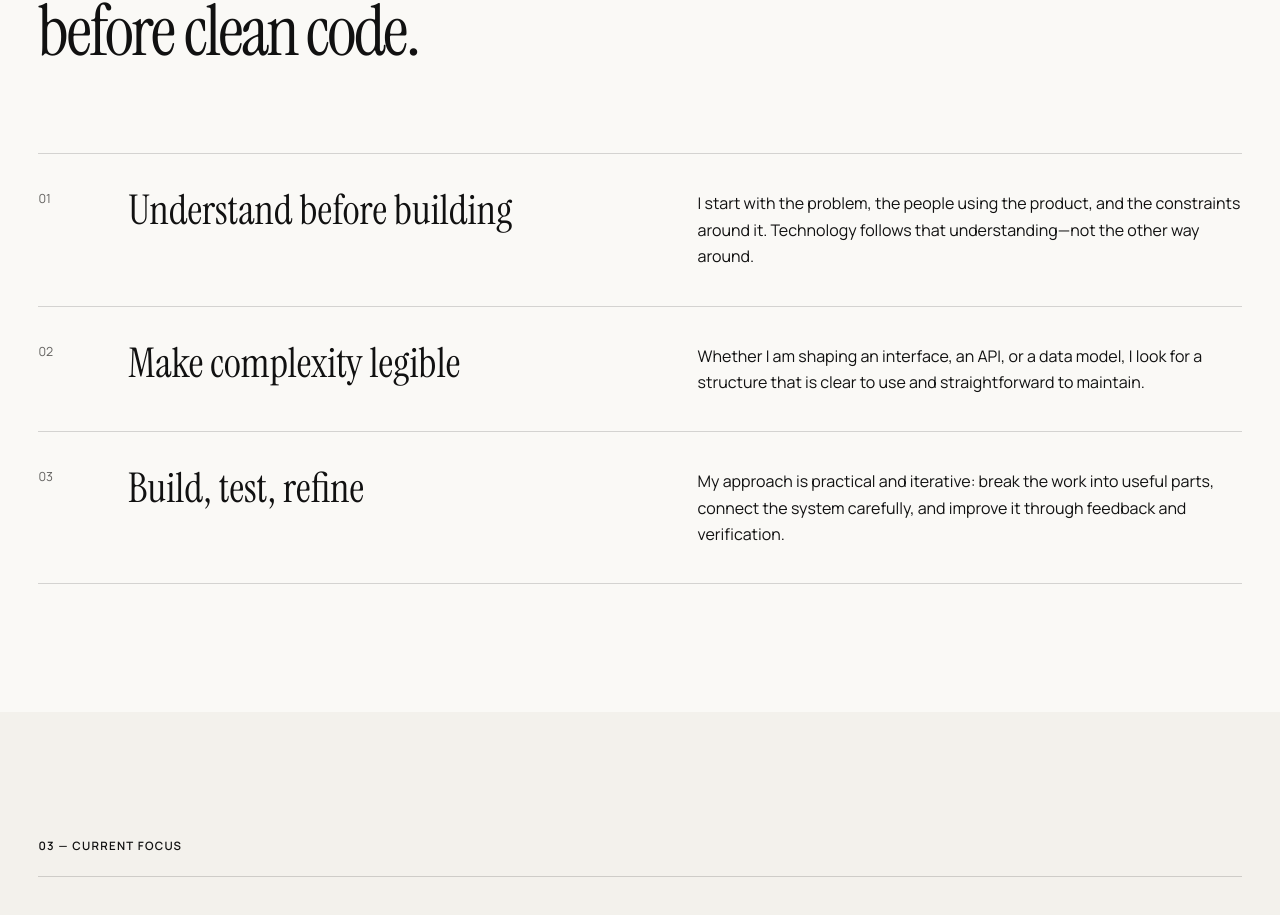
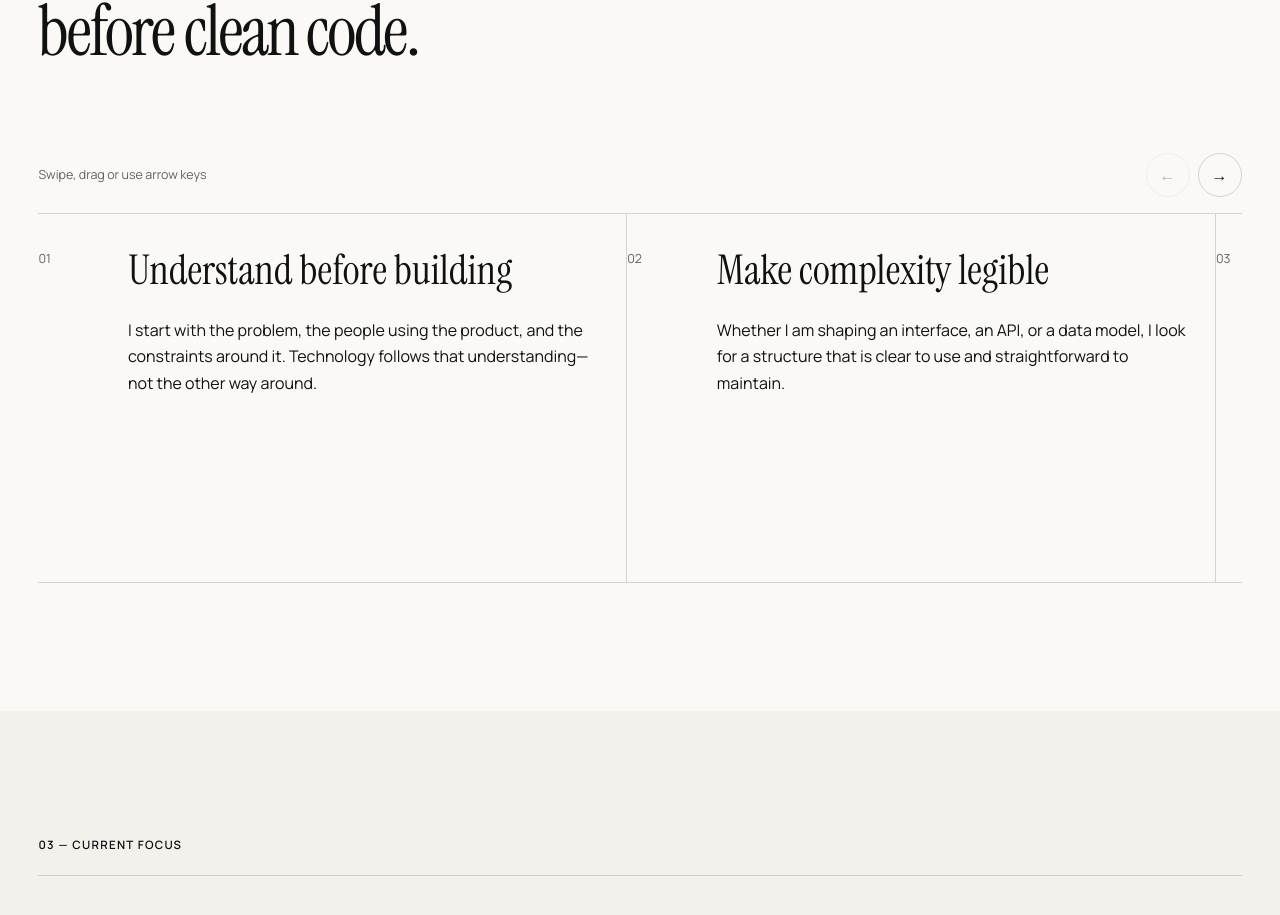
Before and after one commit to rishinck-hub/blog, a Next.js app in the folder next-portfolio/: page /about in a window 1280 px wide. Shown: the part 3234-4149 px from the top of the page. Built offline with nearby package versions, Linux system fonts and the light colour scheme.

Commit message:
feat: add accessible draggable philosophy strip

```diff
--- a/next-portfolio/src/app/about/about.css
+++ b/next-portfolio/src/app/about/about.css
@@ -19,10 +19,20 @@ body:has(.about-page) .editorial-header.menu-is-open{color:var(--inverse-foregro
 .about-bio__actions{display:flex;flex-wrap:wrap;gap:1.5rem;margin-top:1rem}
 .about-philosophy{background:var(--background-pure)}
 .about-philosophy__title{max-width:12ch;margin:clamp(3rem,7vw,7rem) 0}
-.about-principles{border-top:1px solid var(--line)}
-.about-principle{display:grid;grid-template-columns:4rem minmax(15rem,1fr) minmax(18rem,1fr);gap:var(--grid-gap);align-items:start;padding-block:2.25rem;border-bottom:1px solid var(--line)}
+.draggable-strip{min-width:0}
+.draggable-strip__toolbar{display:flex;justify-content:space-between;align-items:center;padding-bottom:1rem}
+.draggable-strip__controls{display:flex;gap:.5rem}
+.draggable-strip__controls button{display:grid;width:2.75rem;height:2.75rem;place-items:center;border:1px solid var(--line);border-radius:50%;transition:background var(--duration-hover),color var(--duration-hover),opacity var(--duration-hover)}
+.draggable-strip__controls button:hover:not(:disabled),.draggable-strip__controls button:focus-visible{background:var(--foreground);color:var(--background-pure)}
+.draggable-strip__controls button:disabled{opacity:.3}
+.draggable-strip__viewport{overflow-x:auto;overscroll-behavior-inline:contain;scroll-behavior:smooth;scroll-snap-type:x mandatory;scrollbar-width:thin;scrollbar-color:var(--foreground) transparent;cursor:grab}
+.draggable-strip__viewport:is(.is-dragging,.is-gliding){scroll-behavior:auto;scroll-snap-type:none}
+.draggable-strip__viewport.is-dragging{cursor:grabbing;user-select:none}
+.draggable-strip__track{display:flex;width:max-content;min-width:100%;border-top:1px solid var(--line);border-bottom:1px solid var(--line)}
+.about-principle{display:grid;width:clamp(23rem,46vw,43rem);flex:none;grid-template-columns:4rem 1fr;gap:var(--grid-gap);align-content:start;min-height:23rem;padding:2.25rem var(--grid-gap) 3rem 0;border-right:1px solid var(--line);scroll-snap-align:start}
+.about-principle:last-child{border-right:0}
 .about-principle h3{font-family:var(--font-display);font-size:clamp(1.8rem,3.2vw,3.4rem);font-weight:400;line-height:1}
-.about-principle p{max-width:36rem}
+.about-principle p{grid-column:2;max-width:31rem;align-self:end}
 .about-focus__grid{display:grid;grid-template-columns:repeat(12,minmax(0,1fr));gap:var(--grid-gap);padding-top:clamp(3rem,7vw,7rem)}
 .about-focus__grid h2{grid-column:1/7;max-width:11ch}
 .about-focus__copy{grid-column:8/-1;display:grid;gap:1.5rem;padding-top:1rem}
@@ -39,5 +49,7 @@ body:has(.about-page) .editorial-header.menu-is-open{color:var(--inverse-foregro
 .about-close__inner{display:flex;min-height:80svh;flex-direction:column;justify-content:center;align-items:flex-start;padding-block:6rem}
 .about-close h2{margin:clamp(2rem,5vw,5rem) 0;font-family:var(--font-display);font-size:clamp(3.8rem,9vw,9rem);font-weight:400;letter-spacing:-.05em;line-height:.82;text-transform:uppercase}
 .about-close__inner>div{display:flex;flex-wrap:wrap;gap:1.5rem 2.5rem}
-@media(max-width:800px){.about-hero__title{grid-column:1/-1}.about-hero__intro{grid-column:5/-1}.about-portrait__image,.about-portrait__caption{width:92%}.about-bio__content h2{grid-column:1/8}.about-bio__copy{grid-column:7/-1}.about-principle{grid-template-columns:3rem 1fr}.about-principle p{grid-column:2}.about-focus__grid h2{grid-column:1/8}.about-focus__copy{grid-column:7/-1}.about-stack{grid-template-columns:repeat(3,minmax(0,1fr))}.about-creative__title{grid-column:1/-1}.about-creative__copy{grid-column:5/-1}}
-@media(max-width:560px){.about-hero{min-height:82svh}.about-hero__top{gap:1rem}.about-hero__intro{grid-column:1/-1}.about-hero__counter{display:none}.about-portrait__image,.about-portrait__caption{width:100%}.about-portrait__image{height:68svh}.about-bio__content,.about-focus__grid{grid-template-columns:1fr}.about-bio__content h2,.about-bio__copy,.about-focus__grid h2,.about-focus__copy{grid-column:1}.about-bio__copy{padding-top:1rem}.about-principle{grid-template-columns:2rem 1fr}.about-stack{grid-column:1;grid-template-columns:repeat(2,minmax(0,1fr))}.about-stack>span{min-height:6.5rem}.about-creative__grid{grid-template-columns:1fr}.about-creative__title,.about-creative__copy,.about-creative__words,.about-creative .about-section-label{grid-column:1}.about-creative__words{gap:1rem}.about-close{min-height:72svh}.about-close__inner{min-height:72svh}}
+@media(max-width:800px){.about-hero__title{grid-column:1/-1}.about-hero__intro{grid-column:5/-1}.about-portrait__image,.about-portrait__caption{width:92%}.about-bio__content h2{grid-column:1/8}.about-bio__copy{grid-column:7/-1}.about-principle{width:min(78vw,36rem);grid-template-columns:3rem 1fr}.about-principle p{grid-column:2}.about-focus__grid h2{grid-column:1/8}.about-focus__copy{grid-column:7/-1}.about-stack{grid-template-columns:repeat(3,minmax(0,1fr))}.about-creative__title{grid-column:1/-1}.about-creative__copy{grid-column:5/-1}}
+@media(max-width:560px){.about-hero{min-height:82svh}.about-hero__top{gap:1rem}.about-hero__intro{grid-column:1/-1}.about-hero__counter{display:none}.about-portrait__image,.about-portrait__caption{width:100%}.about-portrait__image{height:68svh}.about-bio__content,.about-focus__grid{grid-template-columns:1fr}.about-bio__content h2,.about-bio__copy,.about-focus__grid h2,.about-focus__copy{grid-column:1}.about-bio__copy{padding-top:1rem}.draggable-strip__toolbar{align-items:flex-start}.draggable-strip__toolbar>span{max-width:12rem}.about-principle{width:86vw;min-height:21rem;grid-template-columns:2rem 1fr;padding-right:1rem}.about-stack{grid-column:1;grid-template-columns:repeat(2,minmax(0,1fr))}.about-stack>span{min-height:6.5rem}.about-creative__grid{grid-template-columns:1fr}.about-creative__title,.about-creative__copy,.about-creative__words,.about-creative .about-section-label{grid-column:1}.about-creative__words{gap:1rem}.about-close{min-height:72svh}.about-close__inner{min-height:72svh}}
+@media(prefers-reduced-motion:reduce){.draggable-strip__viewport{scroll-behavior:auto}.draggable-strip__controls button{transition:none}}
+@media(pointer:coarse){.draggable-strip__viewport{cursor:auto}}
--- a/next-portfolio/src/app/about/page.tsx
+++ b/next-portfolio/src/app/about/page.tsx
@@ -4,6 +4,7 @@ import Link from "next/link";
 import { RevealImage } from "@/components/animation/reveal-image";
 import { TextReveal } from "@/components/animation/text-reveal";
 import { AnimatedLink } from "@/components/ui/animated-link";
+import { DraggableStrip } from "@/components/ui/draggable-strip";
 import { siteConfig, technologies } from "@/data/site";
 import { createPageMetadata } from "@/lib/metadata";
 
@@ -65,7 +66,7 @@ export default function AboutPage() {
         <div className="editorial-container">
           <div className="about-section-label type-label">02 — Development philosophy</div>
           <TextReveal as="h2" className="about-philosophy__title type-section-heading" text="Clear thinking before clean code." />
-          <div className="about-principles">
+          <DraggableStrip label="Development philosophy steps" viewportClassName="about-principles">
             {principles.map((principle) => (
               <article className="about-principle" key={principle.number}>
                 <span className="type-metadata">{principle.number}</span>
@@ -73,7 +74,7 @@ export default function AboutPage() {
                 <p className="type-body">{principle.text}</p>
               </article>
             ))}
-          </div>
+          </DraggableStrip>
         </div>
       </section>
 
--- /dev/null
+++ b/next-portfolio/src/components/ui/draggable-strip.tsx
@@ -0,0 +1,138 @@
+"use client";
+
+import { useCallback, useEffect, useRef, useState, type KeyboardEvent, type PointerEvent, type ReactNode } from "react";
+
+type DraggableStripProps = Readonly<{
+  children: ReactNode;
+  label: string;
+  viewportClassName?: string;
+}>;
+
+export function DraggableStrip({ children, label, viewportClassName = "" }: DraggableStripProps) {
+  const viewportRef = useRef<HTMLDivElement>(null);
+  const dragRef = useRef({ active: false, pointerId: -1, lastX: 0, lastTime: 0, velocity: 0 });
+  const momentumFrame = useRef(0);
+  const updateFrame = useRef(0);
+  const [boundaries, setBoundaries] = useState({ start: true, end: false });
+
+  const updateBoundaries = useCallback(() => {
+    const viewport = viewportRef.current;
+    if (!viewport) return;
+    const maximum = Math.max(0, viewport.scrollWidth - viewport.clientWidth);
+    setBoundaries((current) => {
+      const next = { start: viewport.scrollLeft <= 1, end: viewport.scrollLeft >= maximum - 1 };
+      return current.start === next.start && current.end === next.end ? current : next;
+    });
+  }, []);
+
+  useEffect(() => {
+    const viewport = viewportRef.current;
+    if (!viewport) return;
+    const onScroll = () => {
+      cancelAnimationFrame(updateFrame.current);
+      updateFrame.current = requestAnimationFrame(updateBoundaries);
+    };
+    const observer = new ResizeObserver(onScroll);
+    observer.observe(viewport);
+    onScroll();
+    viewport.addEventListener("scroll", onScroll, { passive: true });
+    return () => {
+      viewport.removeEventListener("scroll", onScroll);
+      observer.disconnect();
+      cancelAnimationFrame(updateFrame.current);
+      cancelAnimationFrame(momentumFrame.current);
+    };
+  }, [updateBoundaries]);
+
+  const scrollByPage = (direction: -1 | 1) => {
+    const viewport = viewportRef.current;
+    if (!viewport) return;
+    cancelAnimationFrame(momentumFrame.current);
+    viewport.classList.remove("is-gliding");
+    const behavior = window.matchMedia("(prefers-reduced-motion: reduce)").matches ? "auto" : "smooth";
+    viewport.scrollBy({ left: viewport.clientWidth * 0.82 * direction, behavior });
+  };
+
+  const onPointerDown = (event: PointerEvent<HTMLDivElement>) => {
+    if (event.pointerType !== "mouse" || event.button !== 0) return;
+    cancelAnimationFrame(momentumFrame.current);
+    event.currentTarget.classList.remove("is-gliding");
+    dragRef.current = { active: true, pointerId: event.pointerId, lastX: event.clientX, lastTime: performance.now(), velocity: 0 };
+    event.currentTarget.setPointerCapture(event.pointerId);
+    event.currentTarget.classList.add("is-dragging");
+  };
+  const onPointerMove = (event: PointerEvent<HTMLDivElement>) => {
+    const viewport = viewportRef.current;
+    const drag = dragRef.current;
+    if (!viewport || !drag.active || drag.pointerId !== event.pointerId) return;
+    const now = performance.now();
+    const elapsed = Math.max(1, now - drag.lastTime);
+    const delta = drag.lastX - event.clientX;
+    viewport.scrollLeft += delta;
+    drag.velocity = delta / elapsed;
+    drag.lastX = event.clientX;
+    drag.lastTime = now;
+    event.preventDefault();
+  };
+  const finishDrag = (event: PointerEvent<HTMLDivElement>) => {
+    const viewport = viewportRef.current;
+    const drag = dragRef.current;
+    if (!viewport || !drag.active || drag.pointerId !== event.pointerId) return;
+    drag.active = false;
+    event.currentTarget.classList.remove("is-dragging");
+    event.currentTarget.classList.add("is-gliding");
+    if (event.currentTarget.hasPointerCapture(event.pointerId)) event.currentTarget.releasePointerCapture(event.pointerId);
+    if (window.matchMedia("(prefers-reduced-motion: reduce)").matches) {
+      event.currentTarget.classList.remove("is-gliding");
+      return;
+    }
+
+    let velocity = drag.velocity * 16;
+    const finishGlide = () => viewport.classList.remove("is-gliding");
+    const glide = () => {
+      if (Math.abs(velocity) < 0.15) { finishGlide(); return; }
+      const before = viewport.scrollLeft;
+      viewport.scrollLeft += velocity;
+      if (viewport.scrollLeft === before) { finishGlide(); return; }
+      velocity *= 0.92;
+      momentumFrame.current = requestAnimationFrame(glide);
+    };
+    momentumFrame.current = requestAnimationFrame(glide);
+  };
+  const onKeyDown = (event: KeyboardEvent<HTMLDivElement>) => {
+    const viewport = viewportRef.current;
+    if (!viewport) return;
+    if (event.key === "ArrowLeft") { event.preventDefault(); scrollByPage(-1); }
+    if (event.key === "ArrowRight") { event.preventDefault(); scrollByPage(1); }
+    const behavior = window.matchMedia("(prefers-reduced-motion: reduce)").matches ? "auto" : "smooth";
+    if (event.key === "Home") { event.preventDefault(); viewport.scrollTo({ left: 0, behavior }); }
+    if (event.key === "End") { event.preventDefault(); viewport.scrollTo({ left: viewport.scrollWidth, behavior }); }
+  };
+
+  return (
+    <div className="draggable-strip">
+      <div className="draggable-strip__toolbar">
+        <span className="type-metadata">Swipe, drag or use arrow keys</span>
+        <div className="draggable-strip__controls" aria-label={`${label} controls`}>
+          <button type="button" disabled={boundaries.start} onClick={() => scrollByPage(-1)} aria-label="Previous item">←</button>
+          <button type="button" disabled={boundaries.end} onClick={() => scrollByPage(1)} aria-label="Next item">→</button>
+        </div>
+      </div>
+      <div
+        ref={viewportRef}
+        className={`draggable-strip__viewport ${viewportClassName}`.trim()}
+        role="region"
+        aria-label={label}
+        tabIndex={0}
+        data-cursor-label="Drag"
+        onKeyDown={onKeyDown}
+        onPointerDown={onPointerDown}
+        onPointerMove={onPointerMove}
+        onPointerUp={finishDrag}
+        onPointerCancel={finishDrag}
+      >
+        <div className="draggable-strip__track">{children}</div>
+      </div>
+    </div>
+  );
+}
```
